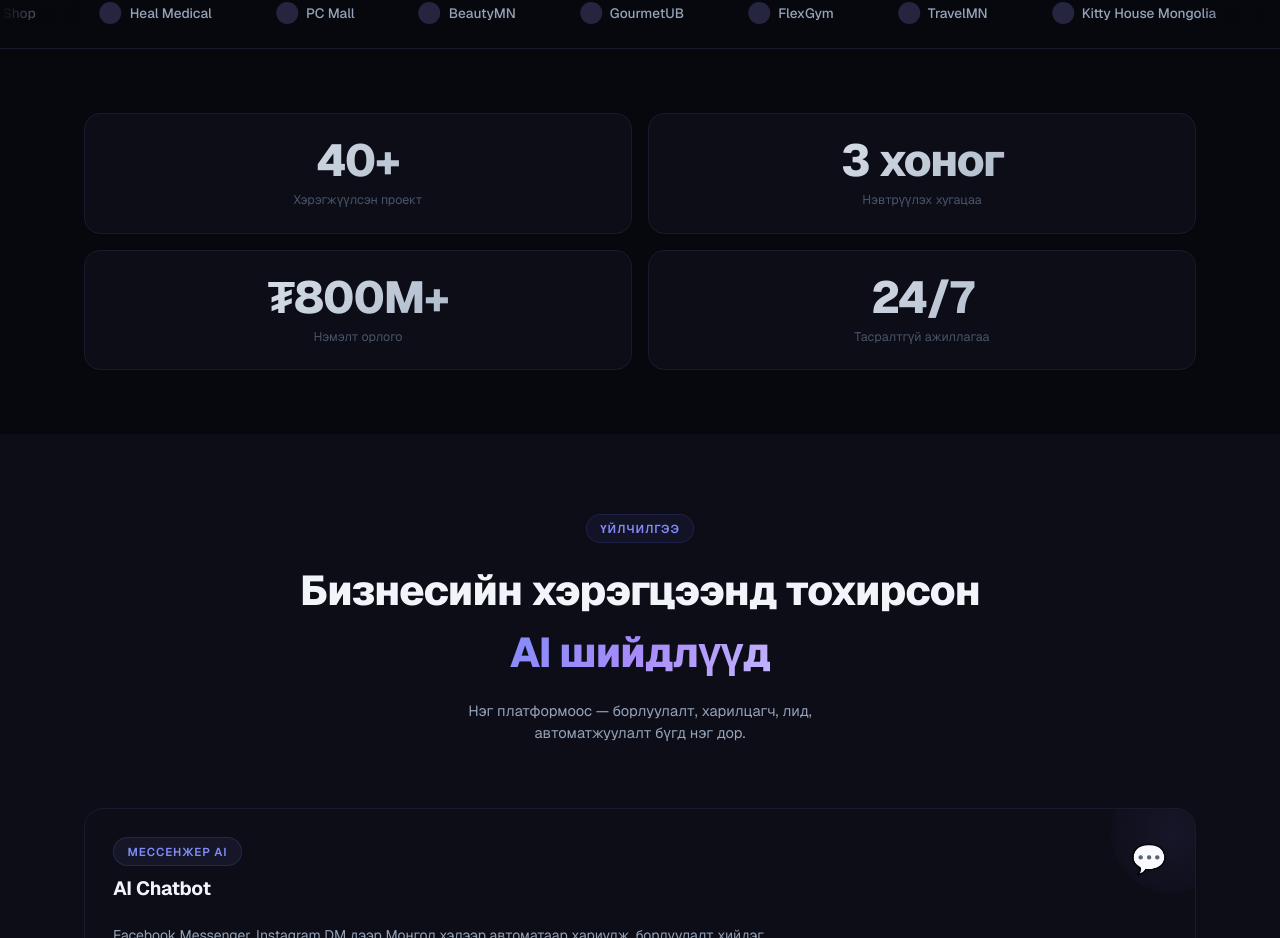
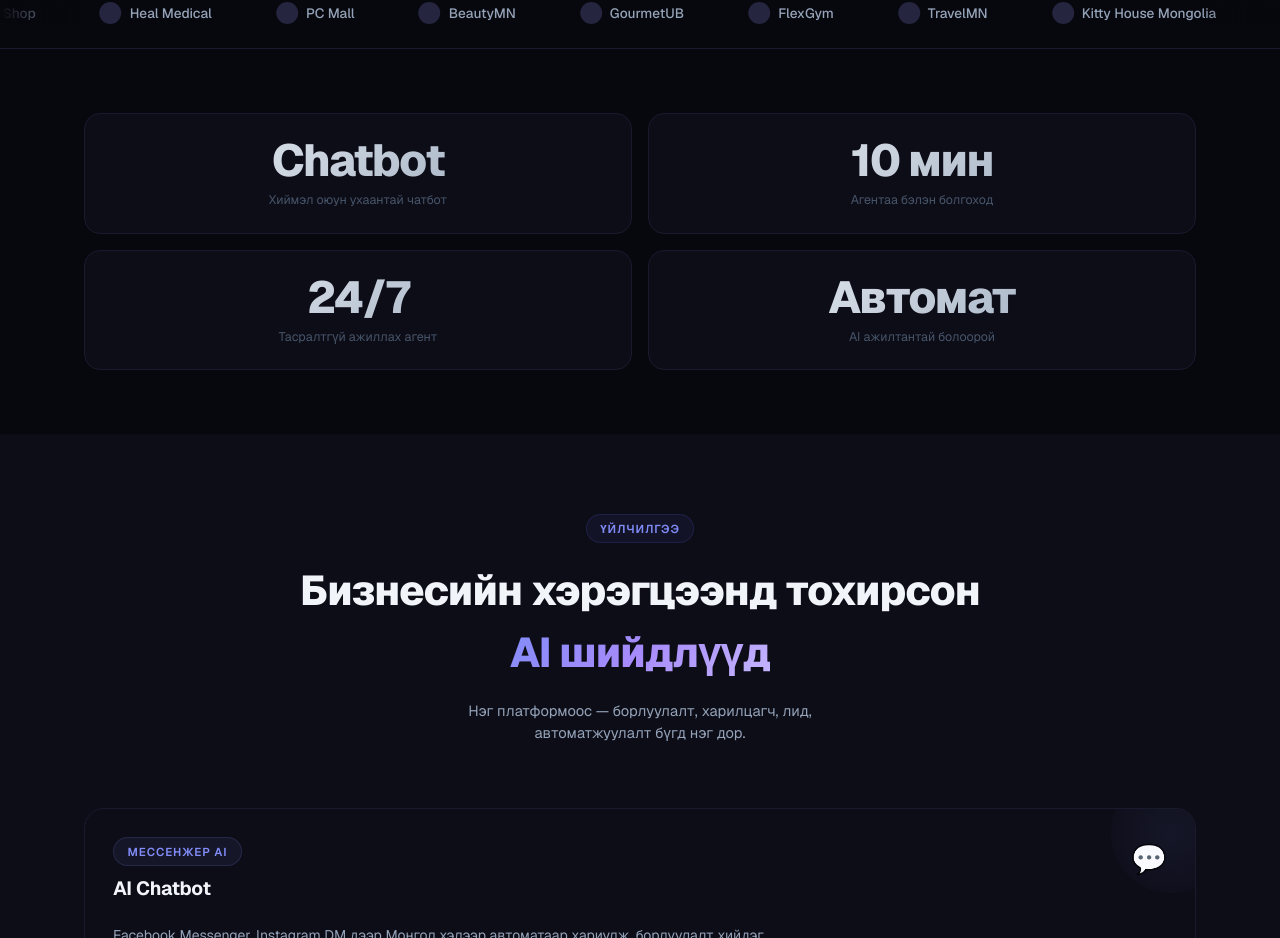
Before and after one commit to ubarino28/mongolagent-web, a Next.js app: page / in a window 1280 px wide. Shown: the part 796-1734 px from the top of the page. Built offline with nearby package versions, Linux system fonts and the light colour scheme.

Commit message:
Update results section stats with new copy

```diff
--- a/app/page.tsx
+++ b/app/page.tsx
@@ -8,10 +8,10 @@ const CLIENTS = [
 ];
 
 const RESULTS = [
-  { num: "40+", label: "Хэрэгжүүлсэн проект" },
-  { num: "3 хоног", label: "Нэвтрүүлэх хугацаа" },
-  { num: "₮800M+", label: "Нэмэлт орлого" },
-  { num: "24/7", label: "Тасралтгүй ажиллагаа" },
+  { num: "Chatbot", label: "Хиймэл оюун ухаантай чатбот" },
+  { num: "10 мин", label: "Агентаа бэлэн болгоход" },
+  { num: "24/7", label: "Тасралтгүй ажиллах агент" },
+  { num: "Автомат", label: "AI ажилтантай болоорой" },
 ];
 
 const SERVICES = [
```
